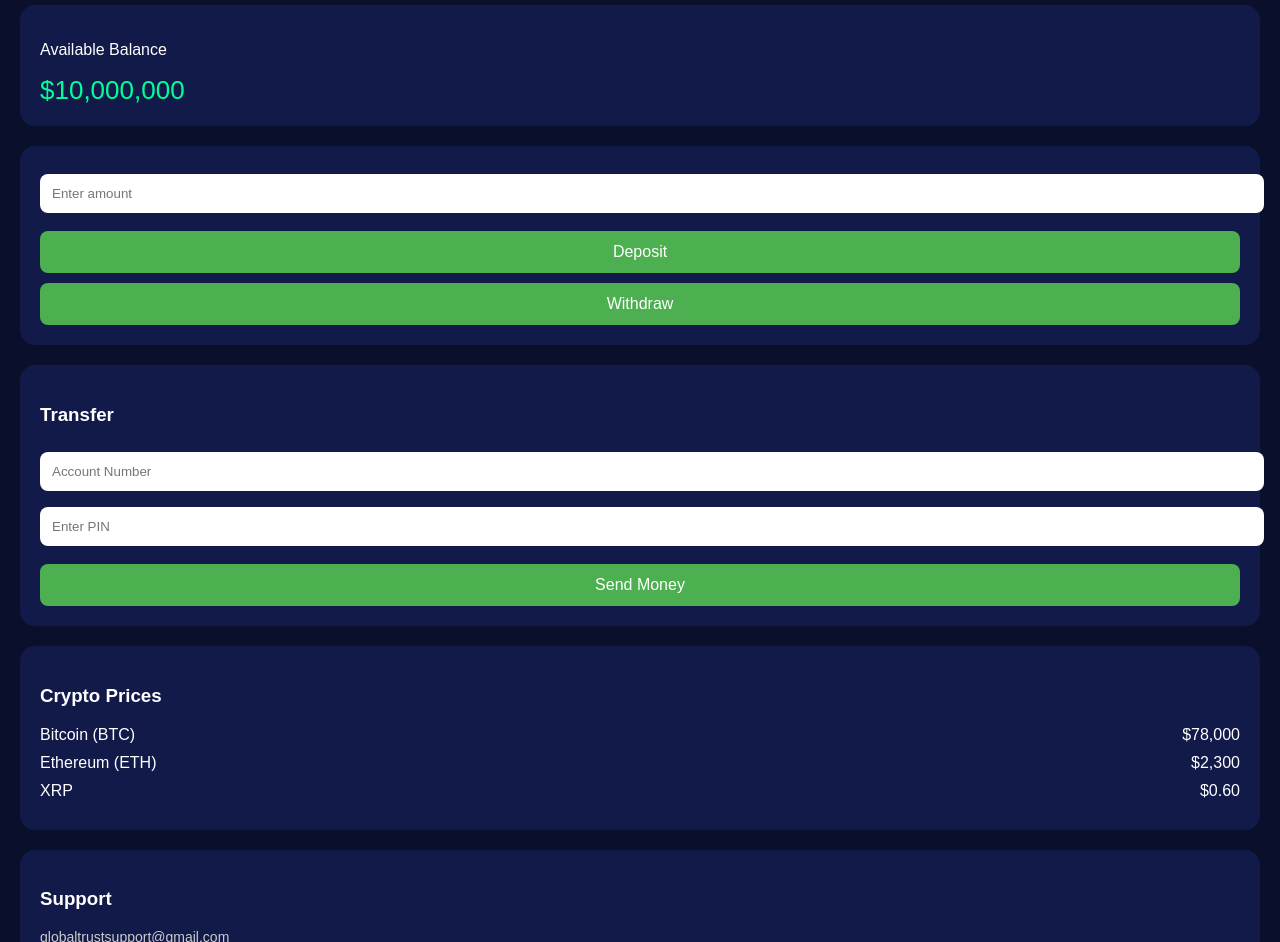
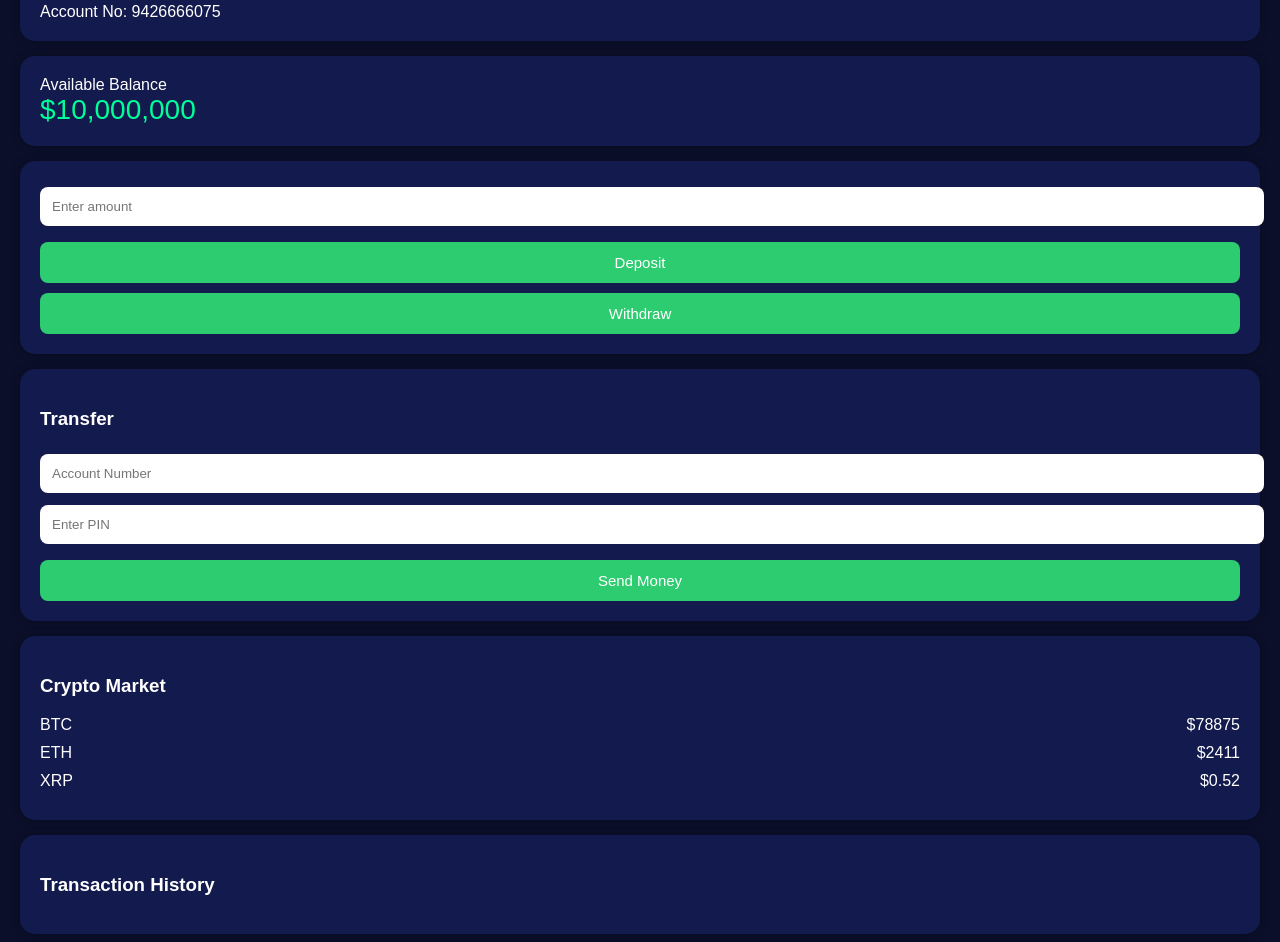
Before and after one commit to arshly-yung/bank-app, a website: page public/index.html in a window 1280 px wide. Shown: the part 83-1025 px from the top of the page. Drawn offline with Linux system fonts and the light colour scheme.

Commit message:
Update index.html

```diff
--- a/public/index.html
+++ b/public/index.html
@@ -5,57 +5,71 @@
 <meta name="viewport" content="width=device-width, initial-scale=1.0">
 
 <style>
-body {
+body{
   margin:0;
   font-family:Arial;
-  background:#0a0f2c;
+  background:#0b0f2a;
   color:white;
 }
 
-.container {
+.container{
   padding:20px;
 }
 
-.card {
-  background:#121a4a;
-  padding:20px;
-  border-radius:15px;
+.header{
+  font-size:22px;
+  font-weight:bold;
   margin-bottom:20px;
 }
 
-.balance {
-  font-size:26px;
+.card{
+  background:#131a4d;
+  border-radius:15px;
+  padding:20px;
+  margin-bottom:15px;
+  box-shadow:0 0 10px rgba(0,0,0,0.3);
+}
+
+.balance{
+  font-size:28px;
   color:#00ff99;
 }
 
-input {
+input{
   width:100%;
   padding:12px;
-  margin:8px 0;
   border-radius:8px;
   border:none;
+  margin:6px 0;
 }
 
-button {
+button{
   width:100%;
   padding:12px;
-  margin-top:10px;
   border:none;
   border-radius:8px;
-  background:#4CAF50;
+  margin-top:10px;
+  font-size:15px;
+  background:#2ecc71;
   color:white;
-  font-size:16px;
 }
 
-.crypto {
+.crypto-row{
   display:flex;
   justify-content:space-between;
   margin:10px 0;
 }
 
-.small {
-  font-size:14px;
+.history{
+  font-size:13px;
   color:#ccc;
+}
+
+.notice{
+  background:#222;
+  padding:10px;
+  border-radius:8px;
+  margin-top:10px;
 }
 </style>
 </head>
@@ -64,10 +78,14 @@ button {
 
 <div class="container">
 
-<h2>GLOBAL TRUST BANK</h2>
+<div class="header">GLOBAL TRUST BANK</div>
 
 <div class="card">
-  <p>Available Balance</p>
+  <div>Account No: <span id="acc"></span></div>
+</div>
+
+<div class="card">
+  <div>Available Balance</div>
   <div id="balance" class="balance">$10,000,000</div>
 </div>
 
@@ -79,58 +97,107 @@ button {
 
 <div class="card">
   <h3>Transfer</h3>
-  <input placeholder="Account Number">
-  <input placeholder="Enter PIN">
-  <button onclick="alert('Transfer Sent')">Send Money</button>
+  <input id="accNum" placeholder="Account Number">
+  <input id="pin" placeholder="Enter PIN">
+  <button onclick="sendMoney()">Send Money</button>
 </div>
 
 <div class="card">
-  <h3>Crypto Prices</h3>
+  <h3>Crypto Market</h3>
 
-  <div class="crypto">
-    <span>Bitcoin (BTC)</span>
-    <span id="btc">$78,000</span>
+  <div class="crypto-row">
+    <span>BTC</span><span id="btc"></span>
   </div>
 
-  <div class="crypto">
-    <span>Ethereum (ETH)</span>
-    <span id="eth">$2,300</span>
+  <div class="crypto-row">
+    <span>ETH</span><span id="eth"></span>
   </div>
 
-  <div class="crypto">
-    <span>XRP</span>
-    <span id="xrp">$0.60</span>
+  <div class="crypto-row">
+    <span>XRP</span><span id="xrp"></span>
   </div>
 
 </div>
 
 <div class="card">
+  <h3>Transaction History</h3>
+  <div id="history" class="history"></div>
+</div>
+
+<div class="card">
   <h3>Support</h3>
-  <p class="small">globaltrustsupport@gmail.com</p>
+  <div>globaltrustsupport@gmail.com</div>
 </div>
+
+<div id="notice"></div>
 
 </div>
 
 <script>
 let balance = 10000000;
+let history = [];
+let userPin = "1234";
 
-function update() {
-  document.getElementById("balance").innerText = "$" + balance.toLocaleString();
+document.getElementById("acc").innerText =
+  Math.floor(1000000000 + Math.random()*9000000000);
+
+function update(){
+  document.getElementById("balance").innerText =
+    "$" + balance.toLocaleString();
+
+  document.getElementById("history").innerHTML =
+    history.slice().reverse().join("<br>");
 }
 
-function deposit() {
-  let amt = Number(document.getElementById("amount").value);
+function notify(msg){
+  document.getElementById("notice").innerHTML =
+    "<div class='notice'>"+msg+"</div>";
+}
+
+function deposit(){
+  let amt = Number(amount.value);
   balance += amt;
+  history.push("Deposited $" + amt);
+  notify("Deposit successful");
   update();
 }
 
-function withdraw() {
-  let amt = Number(document.getElementById("amount").value);
+function withdraw(){
+  let amt = Number(amount.value);
   balance -= amt;
+  history.push("Withdrew $" + amt);
+  notify("Withdrawal successful");
   update();
 }
 
+function sendMoney(){
+  if(pin.value !== userPin){
+    notify("Wrong PIN");
+    return;
+  }
+  let amt = Number(amount.value);
+  balance -= amt;
+  history.push("Sent $" + amt + " to " + accNum.value);
+  notify("Transfer successful");
+  update();
+}
+
+/* FAKE LIVE CRYPTO */
+function crypto(){
+  document.getElementById("btc").innerText =
+    "$" + (78000 + Math.random()*1000).toFixed(0);
+
+  document.getElementById("eth").innerText =
+    "$" + (2300 + Math.random()*200).toFixed(0);
+
+  document.getElementById("xrp").innerText =
+    "$" + (0.5 + Math.random()*0.2).toFixed(2);
+}
+
+setInterval(crypto,2000);
+
 update();
+crypto();
 </script>
 
 </body>
```
